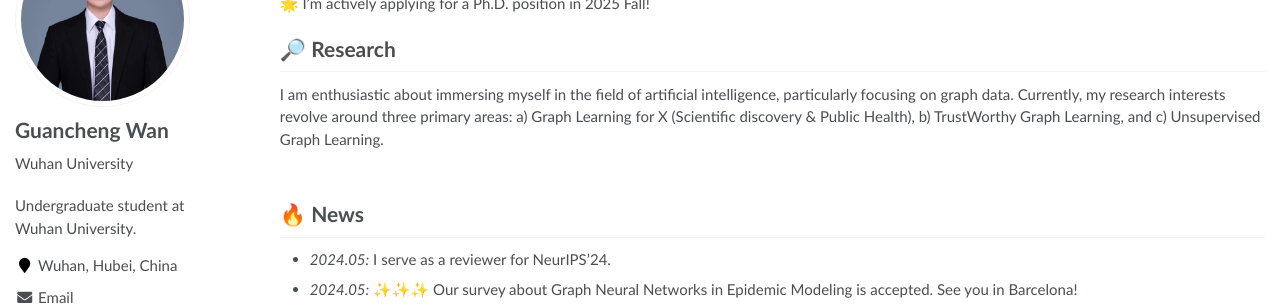
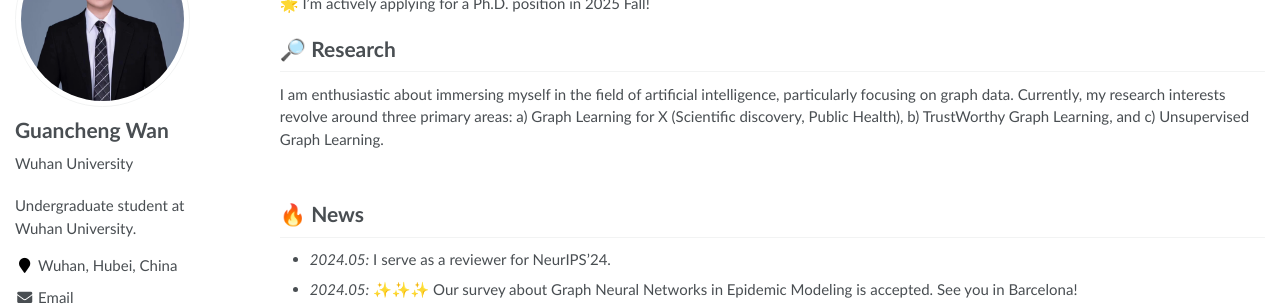
Before and after one commit to SuHui03/guanchengWan.github.io, a Jekyll site: the page built from _pages/about.md, in a window 1280 px wide and 900 px high. Shown: the part 159-465 px from the top of the window. Built offline with Jekyll 4.4.1, drawn with Linux system fonts in a browser that asks for light colours; formulas are drawn with MathJax 3.

```diff
--- a/_pages/about.md
+++ b/_pages/about.md
@@ -30,7 +30,7 @@ My name is Guancheng Wan (万冠呈), I'm currently a junior undergraduate stude
 <!-- My curriculum vitae (**CV**) can be downloaded [here](https://github.com/GuanchengWan/guanchengWan.github.io/raw/master/docs/GuanchengWan_cv.pdf).  -->
 
 # 🔎 Research
-I am enthusiastic about immersing myself in the field of artificial intelligence, particularly focusing on graph data. Currently, my research interests revolve around three primary areas: a) Graph Learning for X (Scientific discovery & Public Health), b) TrustWorthy Graph Learning, and c) Unsupervised Graph Learning.
+I am enthusiastic about immersing myself in the field of artificial intelligence, particularly focusing on graph data. Currently, my research interests revolve around three primary areas: a) Graph Learning for X (Scientific discovery, Public Health), b) TrustWorthy Graph Learning, and c) Unsupervised Graph Learning.
 
 <br/>
 
```
